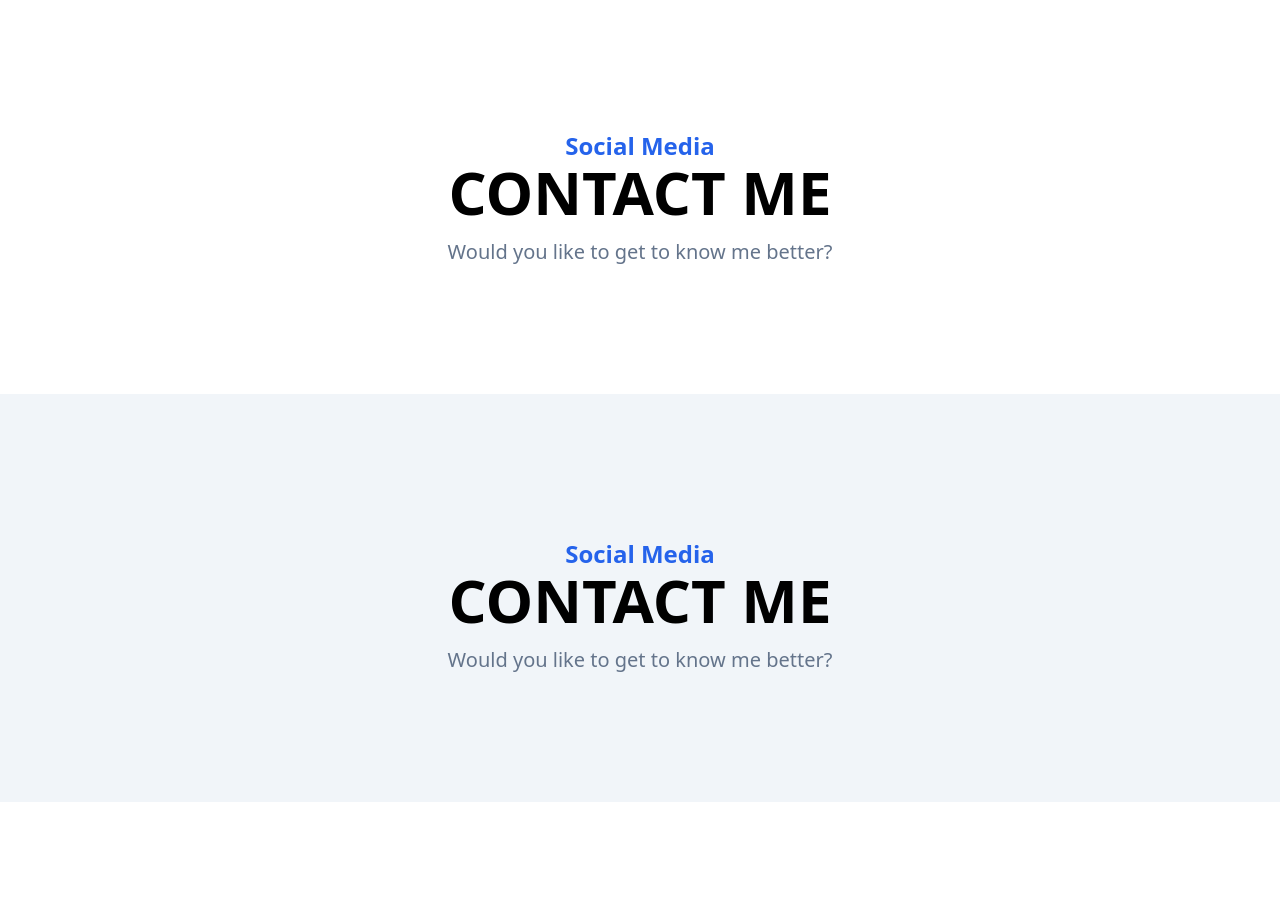
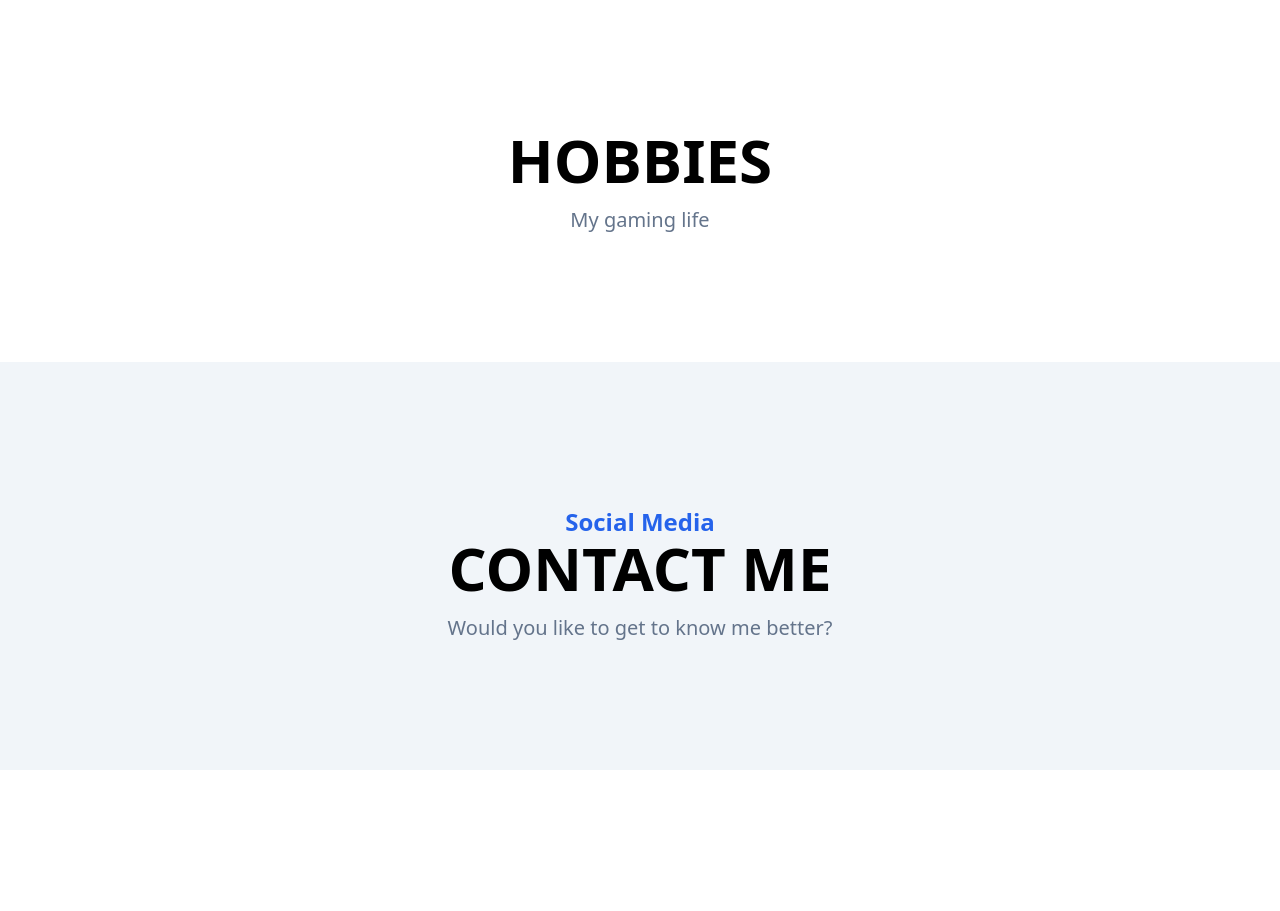
Before and after one commit to JoyAbrian/JoyIntroWeb, a website: page src/index.html in a window 1280 px wide. Shown: the part 2180-3091 px from the top of the page. Drawn offline with nearby package versions, Linux system fonts and the light colour scheme.

Commit message:
hobbies header

```diff
--- a/src/index.html
+++ b/src/index.html
@@ -163,12 +163,11 @@
         <div class="max-w-screen-xl mx-auto">
             <div class="w-full px-4">
                 <div class="max-w-xl mx-auto text-center mb-16">
-                    <h4 class="font-semibold xs:text-lg md:text-xl lg:text-2xl text-blue-600 dark:text-blue-300">Social
-                        Media</h4>
-                    <h2 class="font-bold text-black xs:text-3xl md:text-5xl lg:text-6xl mb-4 dark:text-white">CONTACT ME
+                    <h2 class="font-bold text-black xs:text-3xl md:text-5xl lg:text-6xl mb-4 dark:text-white">HOBBIES
                     </h2>
-                    <p class="font-medium xs:text-md md:text-lg lg:text-xl text-slate-500 dark:text-slate-300">Would you
-                        like to get to know me better?</p>
+                    <p class="font-medium xs:text-md md:text-lg lg:text-xl text-slate-500 dark:text-slate-300">
+                        My gaming life
+                    </p>
                 </div>
             </div>
         </div>
```
